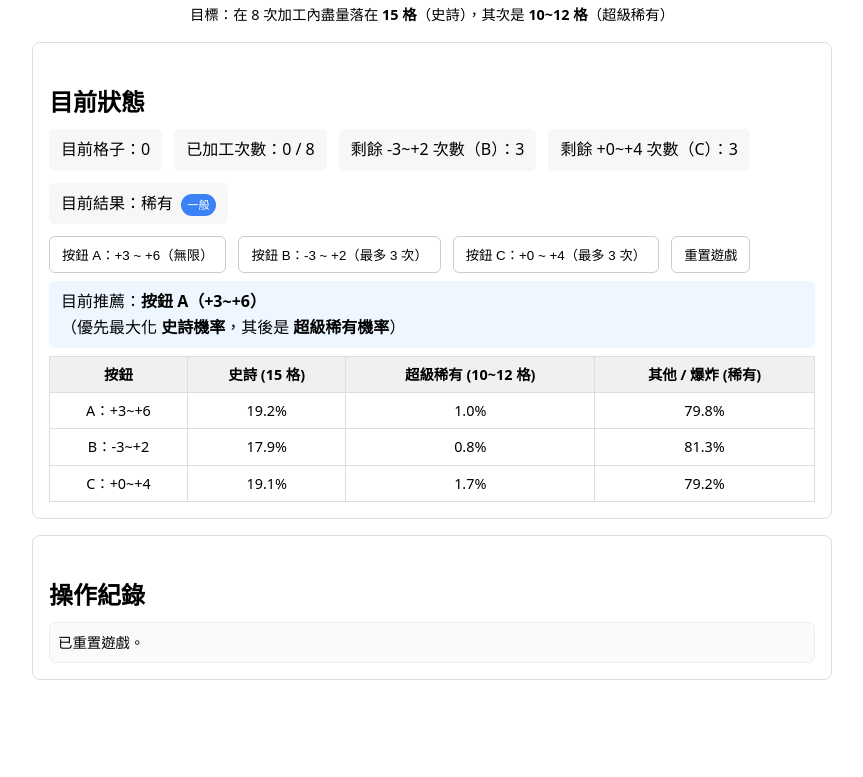
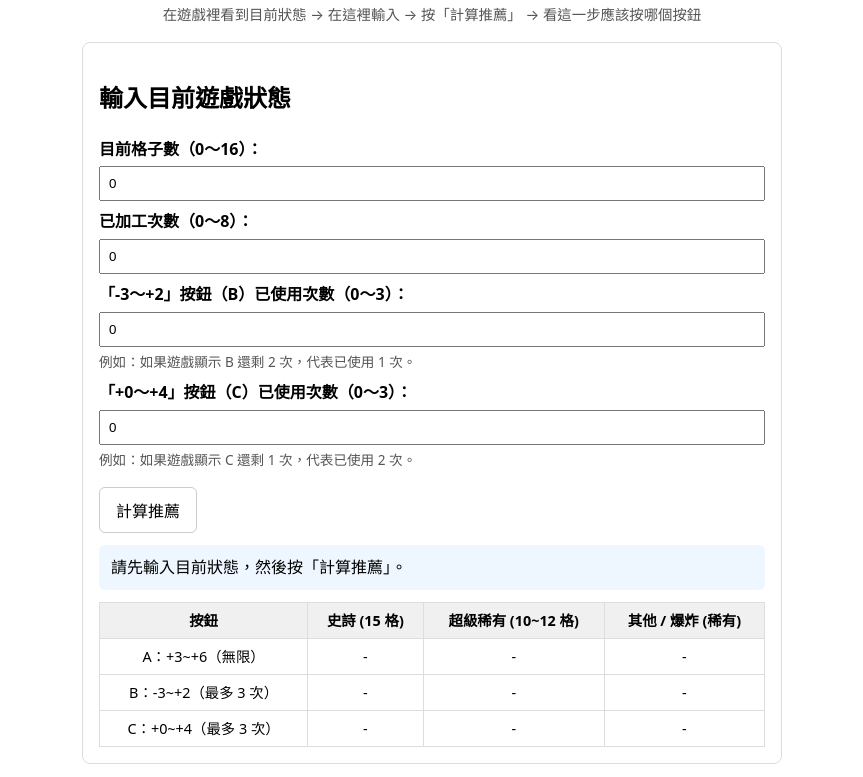
Before and after one commit to 1ephan/seasonite-machine, a plain HTML site: page index.html in a window 1280 px wide. Shown: the part 103-880 px from the top of the page, without its empty margins (208-1071 px from the left). Before the commit the page ends 823 px from the top, so only its background shows below. Drawn offline with Linux system fonts and the light colour scheme.

Commit message:
index.html

```diff
--- a/index.html
+++ b/index.html
@@ -2,11 +2,11 @@
 <html lang="zh-Hant">
 <head>
   <meta charset="UTF-8" />
-  <title>調味石推薦助手</title>
+  <title>調味石下一步推薦助手</title>
   <style>
     body {
       font-family: system-ui, -apple-system, BlinkMacSystemFont, "Segoe UI", sans-serif;
-      max-width: 800px;
+      max-width: 700px;
       margin: 40px auto;
       padding: 0 16px;
       line-height: 1.6;
@@ -15,9 +15,10 @@
       text-align: center;
       margin-bottom: 8px;
     }
-    h2 {
-      margin-top: 24px;
-      margin-bottom: 8px;
+    p.tip {
+      text-align: center;
+      font-size: 0.9rem;
+      color: #555;
     }
     .card {
       border: 1px solid #ddd;
@@ -25,63 +26,48 @@
       padding: 16px;
       margin-top: 16px;
     }
-    .stats {
-      display: flex;
-      flex-wrap: wrap;
-      gap: 12px;
-      margin-bottom: 12px;
+    label {
+      display: block;
+      margin-top: 8px;
+      font-weight: 600;
     }
-    .stat-item {
-      padding: 8px 12px;
-      border-radius: 6px;
-      background: #f7f7f7;
-    }
-    .buttons {
-      display: flex;
-      flex-wrap: wrap;
-      gap: 12px;
-      margin-top: 8px;
-      margin-bottom: 8px;
+    input[type="number"] {
+      width: 100%;
+      padding: 8px;
+      box-sizing: border-box;
+      margin-top: 4px;
     }
     button {
-      padding: 8px 12px;
+      margin-top: 16px;
+      padding: 10px 16px;
       border-radius: 6px;
       border: 1px solid #ccc;
       cursor: pointer;
       background: white;
+      font-size: 1rem;
     }
-    button:disabled {
-      cursor: not-allowed;
-      opacity: 0.5;
+    button:hover {
+      background: #f3f4f6;
     }
     .recommendation {
-      margin-top: 8px;
-      padding: 8px 12px;
+      margin-top: 12px;
+      padding: 10px 12px;
       border-radius: 6px;
       background: #eef7ff;
     }
     table {
       border-collapse: collapse;
       width: 100%;
-      margin-top: 8px;
+      margin-top: 12px;
+      font-size: 0.9rem;
     }
     th, td {
       border: 1px solid #ddd;
       padding: 6px 8px;
       text-align: center;
-      font-size: 0.9rem;
     }
     th {
       background: #f0f0f0;
-    }
-    .log {
-      max-height: 200px;
-      overflow-y: auto;
-      font-size: 0.9rem;
-      background: #fafafa;
-      padding: 8px;
-      border-radius: 6px;
-      border: 1px solid #eee;
     }
     .badge {
       display: inline-block;
@@ -91,36 +77,43 @@
       margin-left: 4px;
       color: white;
     }
-    .badge-epic { background: #8b5cf6; }       /* 史詩 */
-    .badge-ssr { background: #f97316; }        /* 超級稀有 */
-    .badge-rare { background: #3b82f6; }       /* 稀有 */
+    .badge-epic { background: #8b5cf6; }   /* 史詩 */
+    .badge-ssr  { background: #f97316; }   /* 超級稀有 */
+    .badge-rare { background: #3b82f6; }   /* 稀有 */
+    .note {
+      font-size: 0.85rem;
+      color: #555;
+      margin-top: 4px;
+    }
   </style>
 </head>
 <body>
-  <h1>敲調味石推薦小助手</h1>
-  <p style="text-align:center; font-size:0.9rem;">
-    目標：在 8 次加工內盡量落在 <strong>15 格</strong>（史詩），其次是 <strong>10~12 格</strong>（超級稀有）
+  <h1>調味石下一步推薦助手</h1>
+  <p class="tip">
+    在遊戲裡看到目前狀態 → 在這裡輸入 → 按「計算推薦」 → 看這一步應該按哪個按鈕
   </p>
 
   <div class="card">
-    <h2>目前狀態</h2>
-    <div class="stats">
-      <div class="stat-item">目前格子：<span id="pos">0</span></div>
-      <div class="stat-item">已加工次數：<span id="steps">0</span> / 8</div>
-      <div class="stat-item">剩餘 -3~+2 次數（B）：<span id="bLeft">3</span></div>
-      <div class="stat-item">剩餘 +0~+4 次數（C）：<span id="cLeft">3</span></div>
-      <div class="stat-item">目前結果：<span id="currentTier">尚未結算</span></div>
-    </div>
+    <h2>輸入目前遊戲狀態</h2>
 
-    <div class="buttons">
-      <button id="btnA">按鈕 A：+3 ~ +6（無限）</button>
-      <button id="btnB">按鈕 B：-3 ~ +2（最多 3 次）</button>
-      <button id="btnC">按鈕 C：+0 ~ +4（最多 3 次）</button>
-      <button id="resetBtn">重置遊戲</button>
-    </div>
+    <label for="posInput">目前格子數（0～16）：</label>
+    <input id="posInput" type="number" min="0" max="20" value="0" />
+
+    <label for="stepsInput">已加工次數（0～8）：</label>
+    <input id="stepsInput" type="number" min="0" max="8" value="0" />
+
+    <label for="bUsedInput">「-3～+2」按鈕（B）已使用次數（0～3）：</label>
+    <input id="bUsedInput" type="number" min="0" max="3" value="0" />
+    <div class="note">例如：如果遊戲顯示 B 還剩 2 次，代表已使用 1 次。</div>
+
+    <label for="cUsedInput">「+0～+4」按鈕（C）已使用次數（0～3）：</label>
+    <input id="cUsedInput" type="number" min="0" max="3" value="0" />
+    <div class="note">例如：如果遊戲顯示 C 還剩 1 次，代表已使用 2 次。</div>
+
+    <button id="calcBtn">計算推薦</button>
 
     <div class="recommendation" id="recommendation">
-      讀取中...
+      請先輸入目前狀態，然後按「計算推薦」。
     </div>
 
     <table>
@@ -134,19 +127,19 @@
       </thead>
       <tbody>
         <tr>
-          <td>A：+3~+6</td>
+          <td>A：+3~+6（無限）</td>
           <td id="probA_epic">-</td>
           <td id="probA_ssr">-</td>
           <td id="probA_rare">-</td>
         </tr>
         <tr>
-          <td>B：-3~+2</td>
+          <td>B：-3~+2（最多 3 次）</td>
           <td id="probB_epic">-</td>
           <td id="probB_ssr">-</td>
           <td id="probB_rare">-</td>
         </tr>
         <tr>
-          <td>C：+0~+4</td>
+          <td>C：+0~+4（最多 3 次）</td>
           <td id="probC_epic">-</td>
           <td id="probC_ssr">-</td>
           <td id="probC_rare">-</td>
@@ -156,29 +149,28 @@
   </div>
 
   <div class="card">
-    <h2>操作紀錄</h2>
-    <div class="log" id="log"></div>
+    <h2>結果說明</h2>
+    <p>
+      這個工具會假設：<br/>
+      接下來每一步你都會依照「最佳策略」選按鈕，<br/>
+      幫你算出：**現在這一步如果按 A / B / C，各自最後拿到 史詩 / 超級稀有 / 稀有 的機率**。
+    </p>
+    <p>
+      推薦順序：<br/>
+      1️⃣ 優先最大化「史詩」（15 格）機率<br/>
+      2️⃣ 如果史詩機率相同，再比「超級稀有」（10～12 格）機率<br/>
+      3️⃣ 再來才是一般稀有
+    </p>
   </div>
 
   <script>
-    // -------- 狀態變數 --------
-    let pos = 0;         // 目前格子
-    let steps = 0;       // 已加工次數
-    let bLeft = 3;       // B 剩餘次數
-    let cLeft = 3;       // C 剩餘次數
     const MAX_STEPS = 8;
-
-    // memo 用來做動態規劃的記憶（避免重複計算）
+    const MAX_B = 3;
+    const MAX_C = 3;
     const memo = new Map();
 
-    // -------- 工具函式 --------
     function clampToZero(x) {
       return x < 0 ? 0 : x;
-    }
-
-    function randInt(min, max) {
-      // 含 min, 含 max
-      return Math.floor(Math.random() * (max - min + 1)) + min;
     }
 
     function tierFromPos(p) {
@@ -198,14 +190,12 @@
       }
     }
 
-    // -------- 評估某個狀態下的期望結果（動態規劃） --------
-    // 回傳 {pEpic, pSSR, pRare}
+    // 動態規劃：從某個狀態出發，假設之後都照最佳策略走，最後各稀有度機率
     function evaluateState(pos, steps, bLeft, cLeft) {
-      // 終止條件：已經爆炸或已用完 8 次
+      // 終止：爆炸或用完 8 次
       if (pos >= 16 || steps >= MAX_STEPS) {
         let pEpic = 0, pSSR = 0, pRare = 0;
         if (pos >= 16) {
-          // 爆炸 => 稀有
           pRare = 1;
         } else if (pos === 15) {
           pEpic = 1;
@@ -218,40 +208,22 @@
       }
 
       const key = pos + "|" + steps + "|" + bLeft + "|" + cLeft;
-      if (memo.has(key)) {
-        return memo.get(key);
+      if (memo.has(key)) return memo.get(key);
+
+      const candidates = [];
+      candidates.push(evaluateActionFrom(pos, steps, bLeft, cLeft, "A"));
+      if (bLeft > 0) candidates.push(evaluateActionFrom(pos, steps, bLeft, cLeft, "B"));
+      if (cLeft > 0) candidates.push(evaluateActionFrom(pos, steps, bLeft, cLeft, "C"));
+
+      let best = candidates[0];
+      for (let i = 1; i < candidates.length; i++) {
+        if (isBetter(candidates[i], best)) best = candidates[i];
       }
 
-      // 嘗試每個可用按鈕，計算在「之後自己會選最優策略」下的結果
-      const candidates = [];
-
-      // 按鈕 A：+3 ~ +6
-      candidates.push(evaluateActionFrom(pos, steps, bLeft, cLeft, "A"));
-
-      // 按鈕 B：-3 ~ +2（還有次數才算）
-      if (bLeft > 0) {
-        candidates.push(evaluateActionFrom(pos, steps, bLeft, cLeft, "B"));
-      }
-
-      // 按鈕 C：+0 ~ +4（還有次數才算）
-      if (cLeft > 0) {
-        candidates.push(evaluateActionFrom(pos, steps, bLeft, cLeft, "C"));
-      }
-
-      // 「在這個狀態」我們一定會挑「三個按鈕中最好的那個」
-      // 所以整體結果就是這些候選中的「最大值」
-      let best = candidates[0];
-      for (let i = 1; i < candidates.length; i++) {
-        if (isBetter(candidates[i], best)) {
-          best = candidates[i];
-        }
-      }
-
-      memo.set(key, best.result); // 只存結果機率，不存 action
+      memo.set(key, best.result);
       return best.result;
     }
 
-    // 比較哪個結果較好：先比 pEpic，再比 pSSR，再比 pRare
     function isBetter(a, b) {
       if (a.result.pEpic !== b.result.pEpic) {
         return a.result.pEpic > b.result.pEpic;
@@ -262,19 +234,15 @@
       return a.result.pRare > b.result.pRare;
     }
 
-    // 從某個狀態出發，指定按鈕 action，考慮隨機與之後最佳策略
-    // 回傳 {action, result:{pEpic,pSSR,pRare}}
+    // 在當前狀態固定選某個按鈕，考慮點數隨機後，再往後用最佳策略
     function evaluateActionFrom(pos, steps, bLeft, cLeft, action) {
       let deltas = [];
       if (action === "A") {
-        // +3 ~ +6，4 種等機率
-        deltas = [3, 4, 5, 6];
+        deltas = [3, 4, 5, 6];              // 4 種等機率
       } else if (action === "B") {
-        // -3 ~ +2，6 種等機率
-        deltas = [-3, -2, -1, 0, 1, 2];
+        deltas = [-3, -2, -1, 0, 1, 2];     // 6 種等機率
       } else if (action === "C") {
-        // +0 ~ +4，5 種等機率
-        deltas = [0, 1, 2, 3, 4];
+        deltas = [0, 1, 2, 3, 4];           // 5 種等機率
       }
 
       const prob = 1 / deltas.length;
@@ -282,9 +250,7 @@
 
       for (const d of deltas) {
         let newPos = pos + d;
-        if (action === "B") {
-          newPos = clampToZero(newPos); // 不會小於 0
-        }
+        if (action === "B") newPos = clampToZero(newPos);
         const newSteps = steps + 1;
         let nextBLeft = bLeft;
         let nextCLeft = cLeft;
@@ -307,10 +273,8 @@
       };
     }
 
-    // 給目前狀態，選出「最佳按鈕」，並計算三個按鈕的機率
     function getBestActionAndAllProbs(pos, steps, bLeft, cLeft) {
-      memo.clear(); // 每次重新算，保險起見
-
+      memo.clear();
       const actions = [];
 
       const aRes = evaluateActionFrom(pos, steps, bLeft, cLeft, "A");
@@ -330,9 +294,7 @@
 
       let best = actions[0];
       for (let i = 1; i < actions.length; i++) {
-        if (isBetter(actions[i], best)) {
-          best = actions[i];
-        }
+        if (isBetter(actions[i], best)) best = actions[i];
       }
 
       return {
@@ -343,74 +305,31 @@
       };
     }
 
-    // -------- UI 更新 --------
-    function updateUI() {
-      document.getElementById("pos").textContent = pos;
-      document.getElementById("steps").textContent = steps;
-      document.getElementById("bLeft").textContent = bLeft;
-      document.getElementById("cLeft").textContent = cLeft;
-
-      const tier = tierFromPos(pos);
-      document.getElementById("currentTier").innerHTML = formatTierWithBadge(tier);
-
-      const btnA = document.getElementById("btnA");
-      const btnB = document.getElementById("btnB");
-      const btnC = document.getElementById("btnC");
-
-      const gameEnded = (pos >= 16 || steps >= MAX_STEPS);
-
-      btnA.disabled = gameEnded;
-      btnB.disabled = gameEnded || bLeft <= 0;
-      btnC.disabled = gameEnded || cLeft <= 0;
-
-      if (gameEnded) {
-        document.getElementById("recommendation").innerHTML =
-          "遊戲已結束，最終結果：" + formatTierWithBadge(tier) +
-          `（格子：${pos}，共加工 ${steps} 次）`;
-        // 機率表清掉
-        updateProbTable(null);
-        return;
-      }
-
-      // 尚未結束 => 計算推薦
-      const advice = getBestActionAndAllProbs(pos, steps, bLeft, cLeft);
-      const bestLabel = advice.bestAction === "A" ? "按鈕 A（+3~+6）"
-                        : advice.bestAction === "B" ? "按鈕 B（-3~+2）"
-                        : "按鈕 C（+0~+4）";
-
-      document.getElementById("recommendation").innerHTML =
-        `目前推薦：<strong>${bestLabel}</strong><br/>
-        （優先最大化 <strong>史詩機率</strong>，其後是 <strong>超級稀有機率</strong>）`;
-
-      updateProbTable(advice);
-    }
-
     function toPercent(x) {
       return (x * 100).toFixed(1) + "%";
     }
 
     function updateProbTable(advice) {
-      const fields = [
-        ["A", "probA_epic", "probA_ssr", "probA_rare"],
-        ["B", "probB_epic", "probB_ssr", "probB_rare"],
-        ["C", "probC_epic", "probC_ssr", "probC_rare"]
-      ];
+      const ids = {
+        A: ["probA_epic", "probA_ssr", "probA_rare"],
+        B: ["probB_epic", "probB_ssr", "probB_rare"],
+        C: ["probC_epic", "probC_ssr", "probC_rare"]
+      };
 
       if (!advice) {
-        // 清空
-        for (const [, e, s, r] of fields) {
+        Object.values(ids).forEach(([e,s,r]) => {
           document.getElementById(e).textContent = "-";
           document.getElementById(s).textContent = "-";
           document.getElementById(r).textContent = "-";
-        }
+        });
         return;
       }
 
-      function fillRow(key, ids) {
+      function fillRow(key) {
+        const [epicId, ssrId, rareId] = ids[key];
         const res = advice[key];
-        const [epicId, ssrId, rareId] = ids;
         if (!res) {
-          document.getElementById(epicId).textContent = "無法使用";
+          document.getElementById(epicId).textContent = "不可用";
           document.getElementById(ssrId).textContent = "-";
           document.getElementById(rareId).textContent = "-";
           return;
@@ -420,64 +339,69 @@
         document.getElementById(rareId).textContent = toPercent(res.pRare);
       }
 
-      fillRow("A", ["probA_epic", "probA_ssr", "probA_rare"]);
-      fillRow("B", ["probB_epic", "probB_ssr", "probB_rare"]);
-      fillRow("C", ["probC_epic", "probC_ssr", "probC_rare"]);
+      fillRow("A");
+      fillRow("B");
+      fillRow("C");
     }
 
-    function appendLog(text) {
-      const log = document.getElementById("log");
-      const line = document.createElement("div");
-      line.textContent = text;
-      log.appendChild(line);
-      log.scrollTop = log.scrollHeight;
-    }
+    document.getElementById("calcBtn").addEventListener("click", () => {
+      const pos = Number(document.getElementById("posInput").value);
+      const steps = Number(document.getElementById("stepsInput").value);
+      const bUsed = Number(document.getElementById("bUsedInput").value);
+      const cUsed = Number(document.getElementById("cUsedInput").value);
 
-    function resetGame() {
-      pos = 0;
-      steps = 0;
-      bLeft = 3;
-      cLeft = 3;
-      document.getElementById("log").innerHTML = "";
-      appendLog("已重置遊戲。");
-      updateUI();
-    }
+      // 基本檢查
+      if (isNaN(pos) || isNaN(steps) || isNaN(bUsed) || isNaN(cUsed)) {
+        alert("請確認所有欄位都有輸入數字。");
+        return;
+      }
+      if (pos < 0 || pos > 20) {
+        alert("目前格子數請輸入 0～20 之間。");
+        return;
+      }
+      if (steps < 0 || steps > MAX_STEPS) {
+        alert("已加工次數請輸入 0～8 之間。");
+        return;
+      }
+      if (bUsed < 0 || bUsed > MAX_B || cUsed < 0 || cUsed > MAX_C) {
+        alert("B / C 使用次數請輸入 0～3 之間。");
+        return;
+      }
 
-    // -------- 按鈕事件 --------
-    document.getElementById("btnA").addEventListener("click", () => {
-      if (steps >= MAX_STEPS || pos >= 16) return;
-      const d = randInt(3, 6);
-      pos += d;
-      steps++;
-      appendLog(`第 ${steps} 次：使用 A，變化 +${d}，現在位置 ${pos}`);
-      updateUI();
+      const bLeft = Math.max(0, MAX_B - bUsed);
+      const cLeft = Math.max(0, MAX_C - cUsed);
+
+      const recDiv = document.getElementById("recommendation");
+
+      // 如果遊戲已結束，直接顯示最終結果
+      if (pos >= 16 || steps >= MAX_STEPS) {
+        const tier = tierFromPos(pos);
+        recDiv.innerHTML =
+          `目前狀態視為遊戲已結束，最終結果：` +
+          formatTierWithBadge(tier) +
+          `（格子：${pos}，加工次數：${steps}）`;
+        updateProbTable(null);
+        return;
+      }
+
+      // 正常情況：計算建議
+      const advice = getBestActionAndAllProbs(pos, steps, bLeft, cLeft);
+
+      let bestLabel = "";
+      if (advice.bestAction === "A") bestLabel = "按鈕 A（+3~+6）";
+      else if (advice.bestAction === "B") bestLabel = "按鈕 B（-3~+2）";
+      else bestLabel = "按鈕 C（+0~+4）";
+
+      recDiv.innerHTML =
+        `建議你這一步在遊戲裡按：<strong>${bestLabel}</strong><br/>
+         接下來如果每一步都照最佳策略按，最後預期結果為：<br/>
+         ‧ 史詩機率：${toPercent(advice[advice.bestAction].pEpic)}<br/>
+         ‧ 超級稀有機率：${toPercent(advice[advice.bestAction].pSSR)}<br/>
+         ‧ 其他 / 爆炸（稀有）：${toPercent(advice[advice.bestAction].pRare)}<br/>
+         <span class="note">下一回合請記得更新格子數、加工次數與 B/C 已使用次數，再按一次「計算推薦」。</span>`;
+
+      updateProbTable(advice);
     });
-
-    document.getElementById("btnB").addEventListener("click", () => {
-      if (steps >= MAX_STEPS || pos >= 16 || bLeft <= 0) return;
-      const d = randInt(-3, 2);
-      const before = pos;
-      pos = clampToZero(pos + d);
-      steps++;
-      bLeft--;
-      appendLog(`第 ${steps} 次：使用 B，變化 ${d >= 0 ? "+" + d : d}，位置 ${before} → ${pos}`);
-      updateUI();
-    });
-
-    document.getElementById("btnC").addEventListener("click", () => {
-      if (steps >= MAX_STEPS || pos >= 16 || cLeft <= 0) return;
-      const d = randInt(0, 4);
-      pos += d;
-      steps++;
-      cLeft--;
-      appendLog(`第 ${steps} 次：使用 C，變化 +${d}，現在位置 ${pos}`);
-      updateUI();
-    });
-
-    document.getElementById("resetBtn").addEventListener("click", resetGame);
-
-    // 初始
-    resetGame();
   </script>
 </body>
 </html>
```
